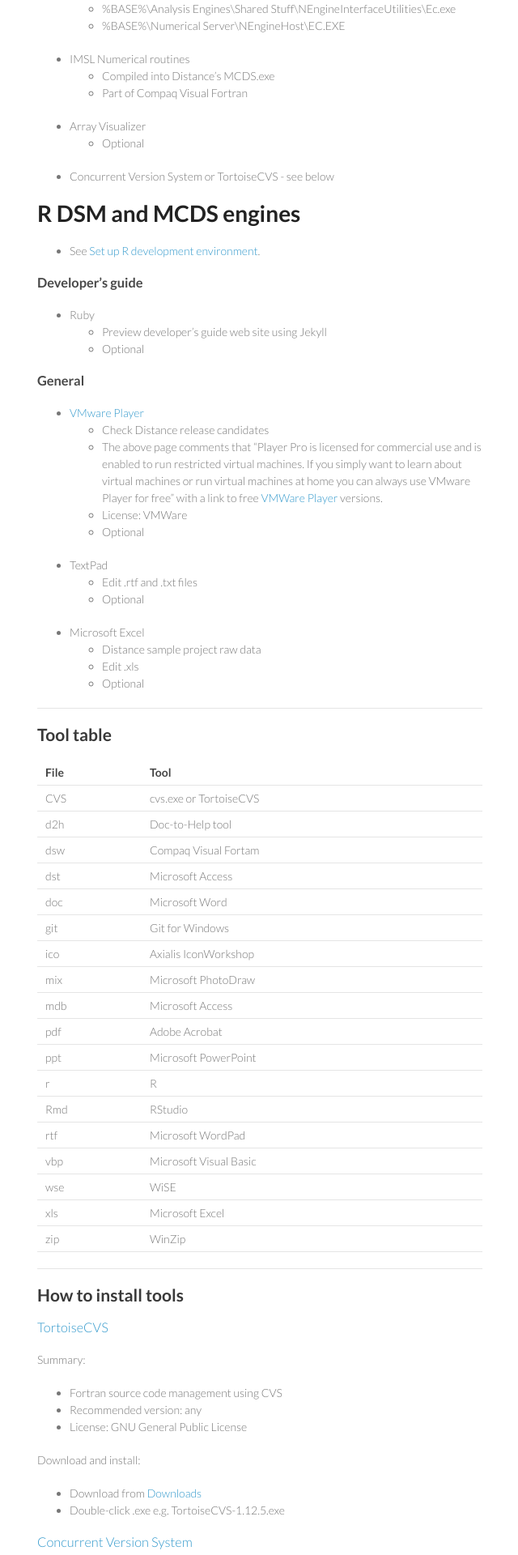
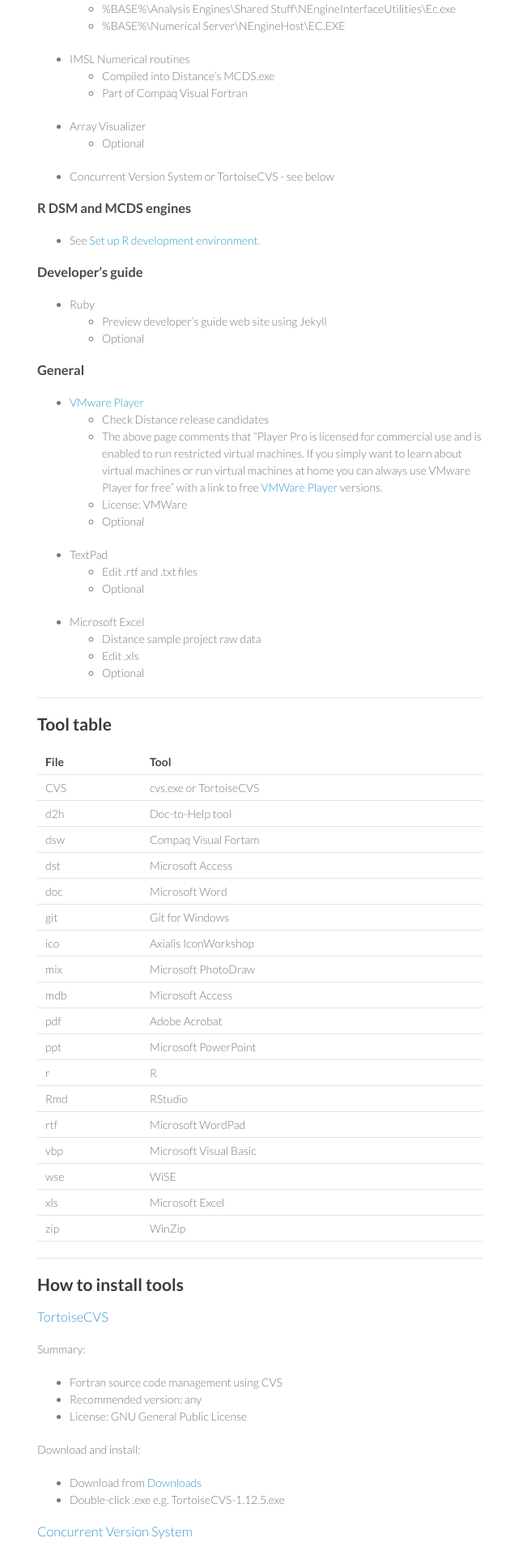
Before and after one commit to softwaresaved/distance-consultancy, a Jekyll site: the page built from develop/SetUpDevelopmentEnvironment.md, in a window 1280 px wide. Shown: the part 3857-5777 px from the top of the page at 81% size, without its empty margins (474-1114 px from the left). Built offline with Jekyll 4.4.1, drawn with Linux system fonts in a browser that asks for light colours.

Commit message:
Fixed formatting of heading

```diff
--- a/develop/SetUpDevelopmentEnvironment.md
+++ b/develop/SetUpDevelopmentEnvironment.md
@@ -152,7 +152,7 @@
   - Optional
 * Concurrent Version System or TortoiseCVS - see below
 
-# R DSM and MCDS engines
+### R DSM and MCDS engines
 
 * See [Set up R development environment](./SetUpDevelopmentR.html).
 
```
